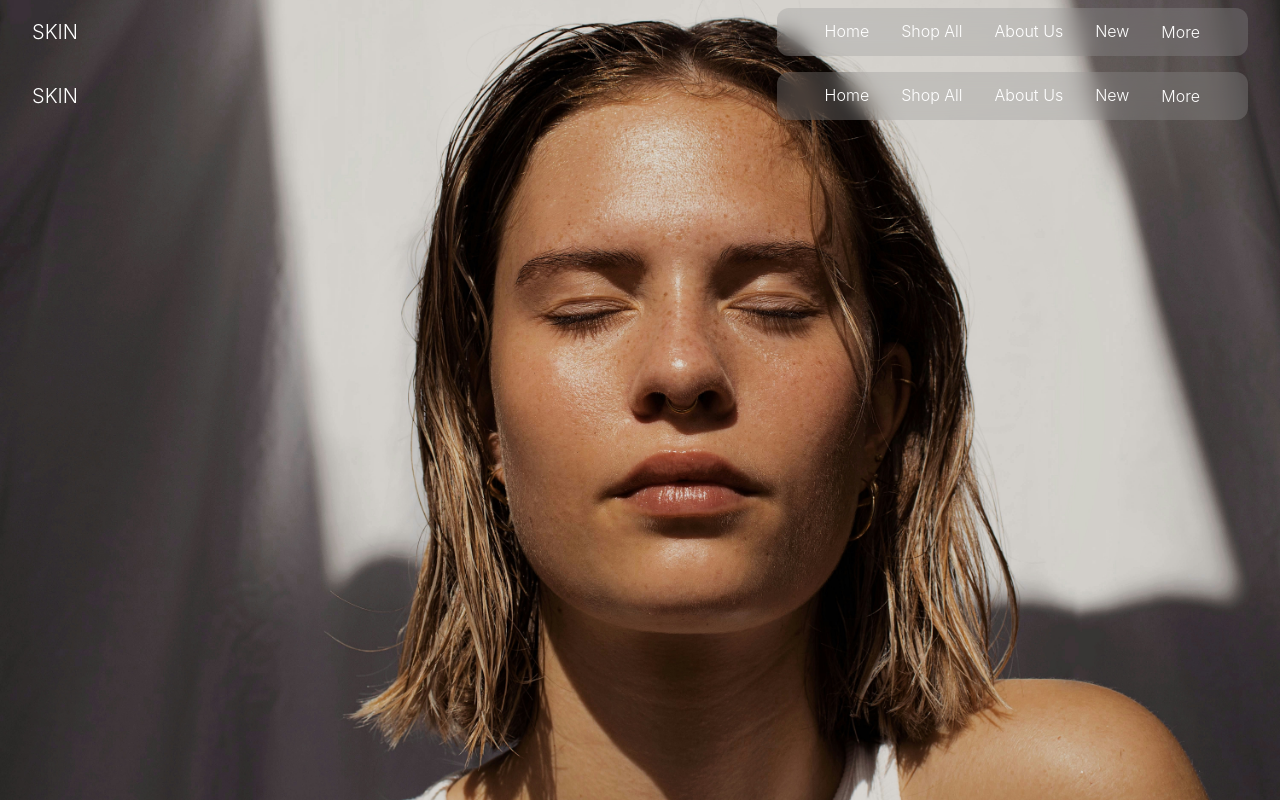
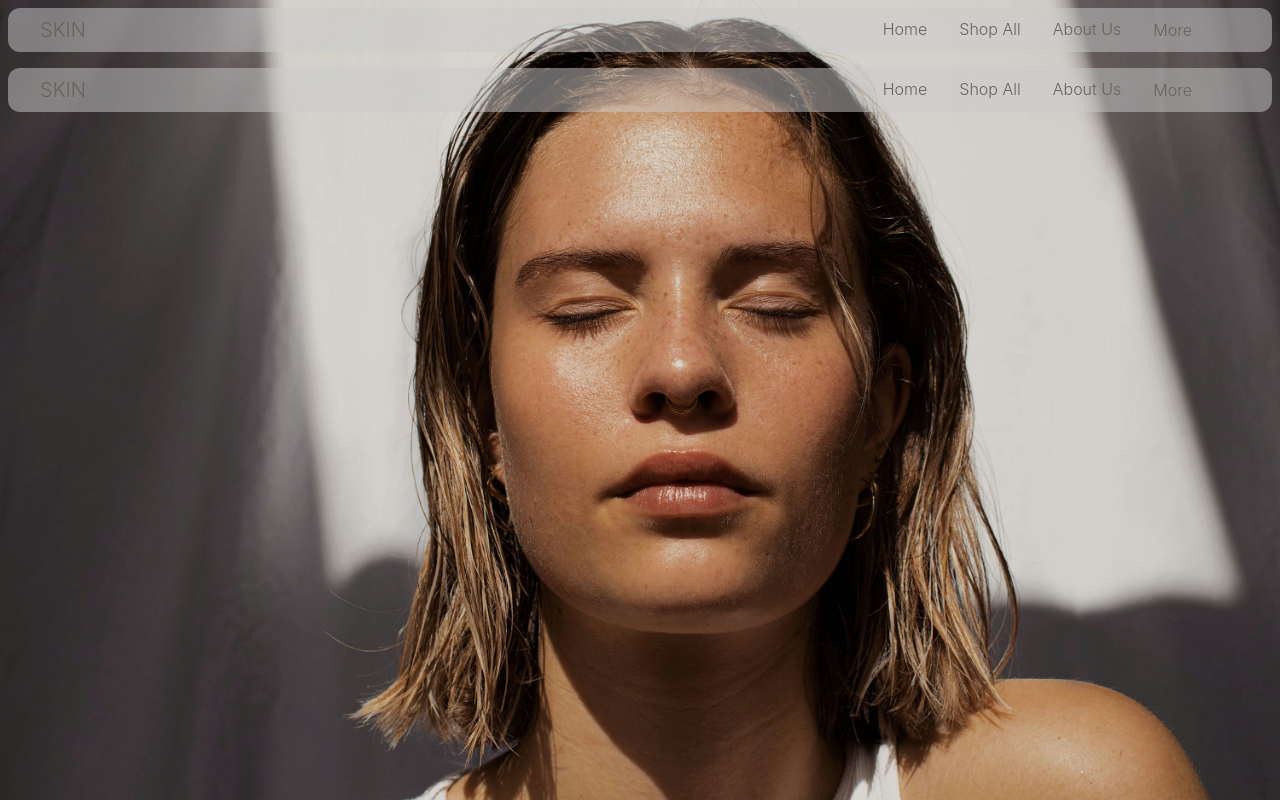
Before and after one commit to leticiaanobre/skincare_store, a Next.js app: page /navbar in a window 1280 px wide. Built offline with nearby package versions, Linux system fonts and the light colour scheme.

Commit message:
refat: config navbar

```diff
--- a/src/pages/navbar.tsx
+++ b/src/pages/navbar.tsx
@@ -9,38 +9,38 @@ interface NavbarProps {
 export default function Navbar({ setBackgroundStyle }: NavbarProps) {
   const router = useRouter();
   const buttonHeader = {
-        color:"white",
-        variant:"ghost",
-        fontWeight:"300",
+    color: "white",
+    variant: "ghost",
+    fontWeight: "300",
     _hover: {
-            bg:"none",
-            color:"gray.700"
+      bg: "none",
+      color: "gray.700"
     },
-    }
+  };
 
   const handleBackgroundChange = (type: string, value: string) => {
     setBackgroundStyle({ type, value });
   }
 
-    return(
-      <Flex as="header" py="2" px="8" alignItems="center" bg='none' position='relative' id="home">
-        <Text fontSize="xl" fontWeight="300" color="white">SKIN</Text>
+  return (
+    <Flex p="2" w='full' height="60px"> {/* Defina a altura aqui */}
+      <Flex as="header" px="8" alignItems="center" w='full' bg="var(--color-secondary)" borderRadius='12'>
+        <Text fontSize="xl" fontWeight="300" color="var(--color-primary)">SKIN</Text>
         <Spacer />
-        <Flex py="1" px="8" bg="rgba(150, 150, 150, 0.3)" borderRadius="12" backdropFilter="blur(10px)" >
+        <Flex py="1" px="8">
           <Link href="/" passHref>
-            <Button {...buttonHeader} isActive={router.pathname === '/'} >
+            <Button {...buttonHeader} color="var(--color-primary)" isActive={router.pathname === '/'}>
               Home
             </Button>
           </Link>
-          <Button {...buttonHeader} >Shop All</Button>
+          <Button {...buttonHeader} color="var(--color-primary)">Shop All</Button>
           <Link href="/About" passHref>
-            <Button {...buttonHeader} >
+            <Button {...buttonHeader} color="var(--color-primary)">
               About Us
             </Button>
           </Link>
-          <Button {...buttonHeader}>New</Button>
           <Menu isLazy>
-            <MenuButton {...buttonHeader} px='16px'>More</MenuButton>
+            <MenuButton {...buttonHeader} px='16px' color="var(--color-primary)">More</MenuButton>
             <MenuList bg="rgba(150, 150, 150, 0.3)" borderRadius="12" border='none' backdropFilter="blur(10px)">
               <MenuItem bg='none' onClick={() => handleBackgroundChange('color', 'yellow.500')}>New Window</MenuItem>
               <MenuItem bg='none' onClick={() => handleBackgroundChange('color', 'pink.500')}>Open Closed Tab</MenuItem>
@@ -49,5 +49,6 @@ export default function Navbar({ setBackgroundStyle }: NavbarProps) {
           </Menu>
         </Flex>
       </Flex>
-    )
+    </Flex>
+  );
 }
```
Lines whose indentation alone changed are shown as unchanged.
